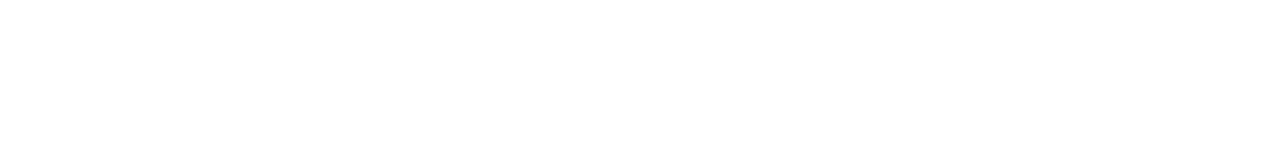
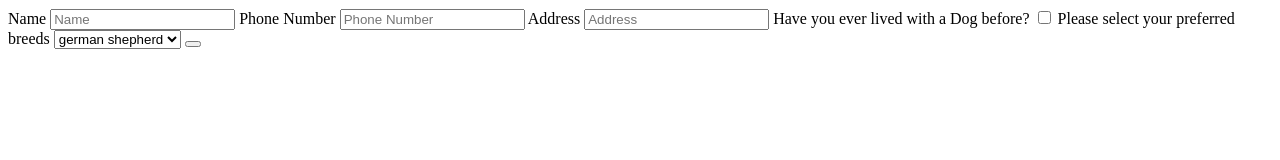
Before and after one commit to acciojob/dog-adoption-application-MohammedUmar09, a website: page main.html in a window 1280 px wide. Drawn offline with Linux system fonts and the light colour scheme.

Commit message:
created a submission

```diff
--- a/main.html
+++ b/main.html
@@ -8,6 +8,28 @@
 
 <body>
 	<!-- the entire body must be written by student -->
+	<form>
+		<label for="name">Name</label>
+		<input type="text" id="name" placeholder="Name">
+
+		<label for="phone">Phone Number</label>
+		<input type="text" id="phone" placeholder="Phone Number">
+
+		<label for="address">Address</label>
+		<input type="text" id="address" placeholder="Address">
+
+		<label for="checkbox">Have you ever lived with a Dog before?</label>
+		<input type="checkbox" id="checkbox" value="Have you ever lived with a Dog before?">
+
+		<label for="multiSelect">Please select your preferred breeds</label>
+		<select id="multiSelect">
+			<option>german shepherd</option>
+			<option>lab</option>
+			<option>daabra</option>
+		</select>
+
+		<button type="submit" value="Submit">
+	</form>
     <script type="text/javascript" src="./script.js">
 </script>
 
```
